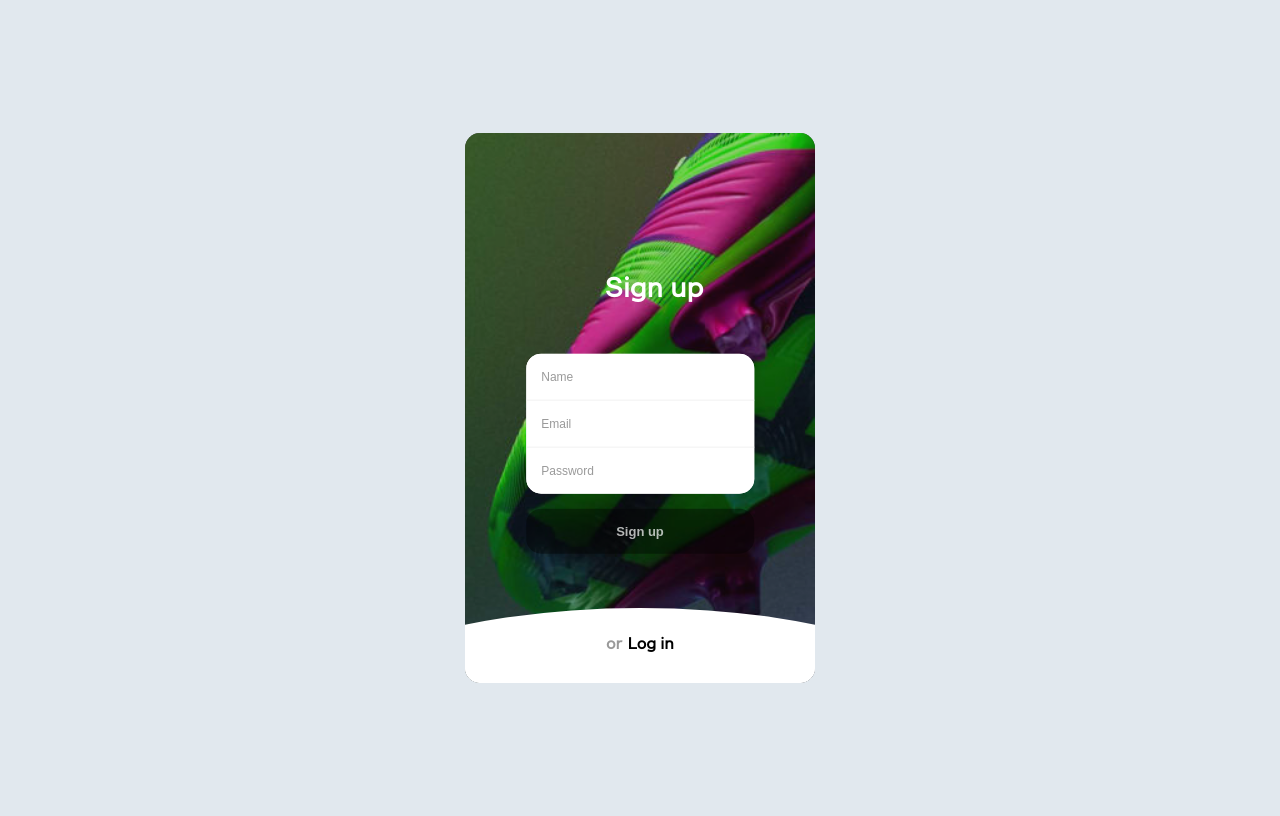
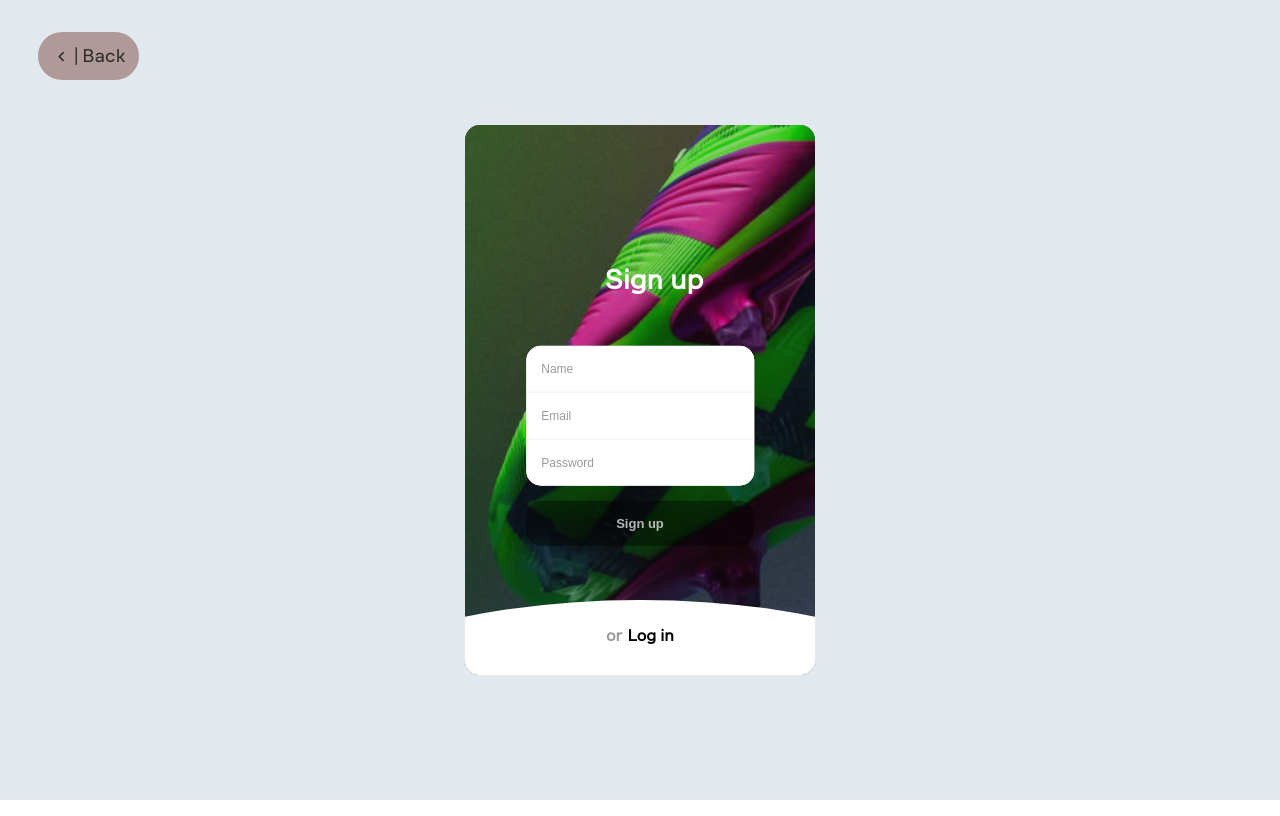
Before and after one commit to pWar07/urban-sole, a plain HTML site: page login.html in a window 1280 px wide. Drawn offline with nearby package versions, Linux system fonts and the light colour scheme.

Commit message:
added login page and linked it with index file

```diff
--- a/login.css
+++ b/login.css
@@ -7,6 +7,34 @@
 
 html,
 body {
+  margin: 0;
+  padding: 0;
+  box-sizing: border-box;
+}
+
+.backBtn {
+  position: absolute;
+  top: 4vh;
+  left: 3vw;
+  height: 6vh;
+  width: 6vw;
+  padding: 0 1.5vh;
+  border-radius: 70px;
+  background-color: #b09999;
+  display: flex;
+  justify-content: space-around;
+  align-items: center;
+  font-size: 2.3vh;
+  cursor: pointer;
+  color: #292929;
+  z-index: 9;
+}
+
+.backBtn p {
+  font-family: inerta;
+}
+
+#mainLogin {
   position: relative;
   min-height: 100vh;
   background-color: #e1e8ee;
@@ -17,10 +45,6 @@ body {
   -webkit-font-smoothing: antialiased;
   -moz-osx-font-smoothing: grayscale;
   overflow: hidden;
-}
-
-.backBtn {
-  position: absolute;
 }
 
 .form-structor {
--- a/login.html
+++ b/login.html
@@ -4,11 +4,26 @@
     <meta charset="UTF-8" />
     <meta name="viewport" content="width=device-width, initial-scale=1.0" />
     <link rel="stylesheet" href="login.css" />
-    <link rel="shortcut icon" href="./media/favicon/2-removebg-preview.png" type="image/x-icon">
+    <link
+      rel="shortcut icon"
+      href="./media/favicon/2-removebg-preview.png"
+      type="image/x-icon"
+    />
+    <link
+      href="https://cdn.jsdelivr.net/npm/remixicon@4.2.0/fonts/remixicon.css"
+      rel="stylesheet"
+    />
     <title>Join Us</title>
   </head>
   <body>
-    <div class="backBtn"></div>
+    <a href="./index.html">
+      <div class="backBtn">
+        <i class="ri-arrow-left-s-line"></i>
+        <p>|</p>
+        <p>Back</p>
+      </div>
+    </a>
+    <div id="mainLogin">
       <div class="form-structor">
         <div class="signup">
           <h2 class="form-title" id="signup"><span>or</span>Sign up</h2>
@@ -30,6 +45,7 @@
           </div>
         </div>
       </div>
+    </div>
 
     <script src="login.js"></script>
   </body>
```
Also changed, not shown: index.html (+4 -11 lines), style.css (+6 -1 lines). Lines whose indentation alone changed are shown as unchanged.
